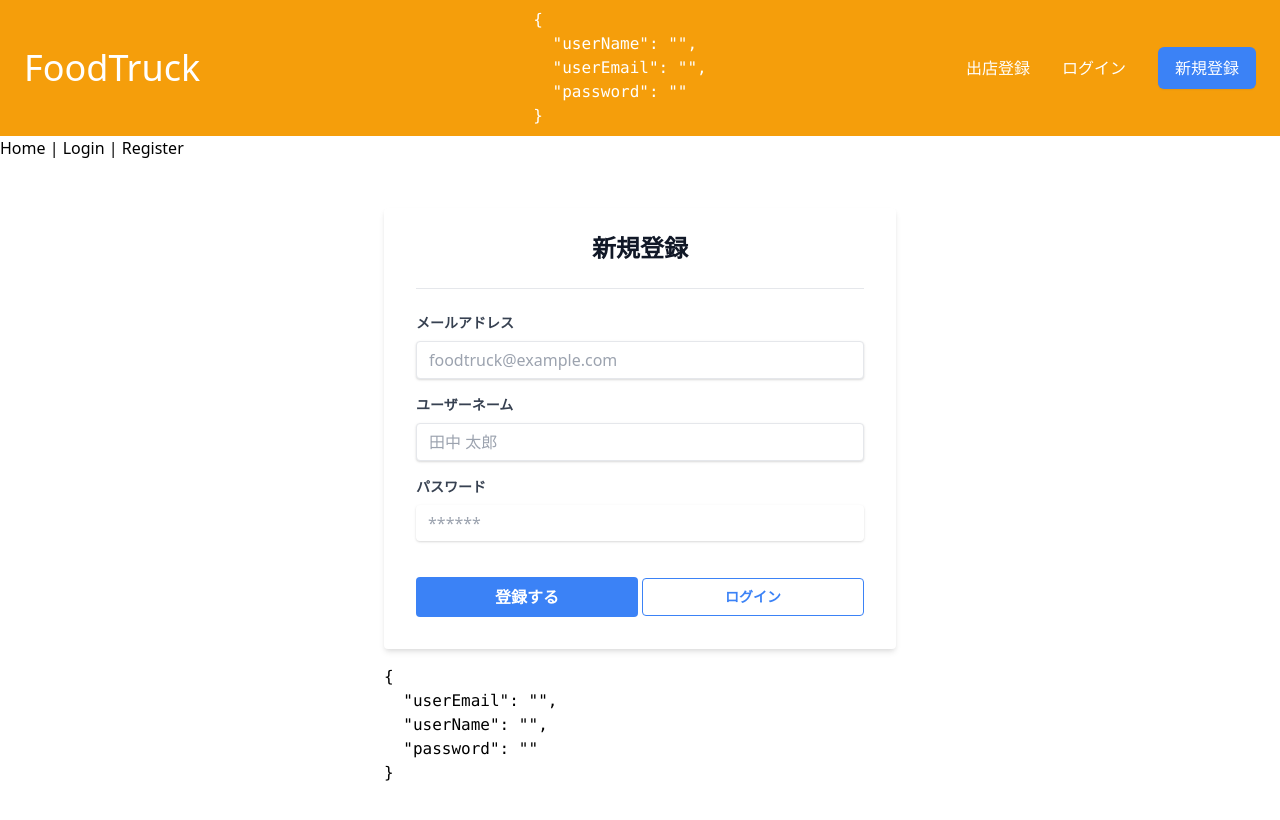
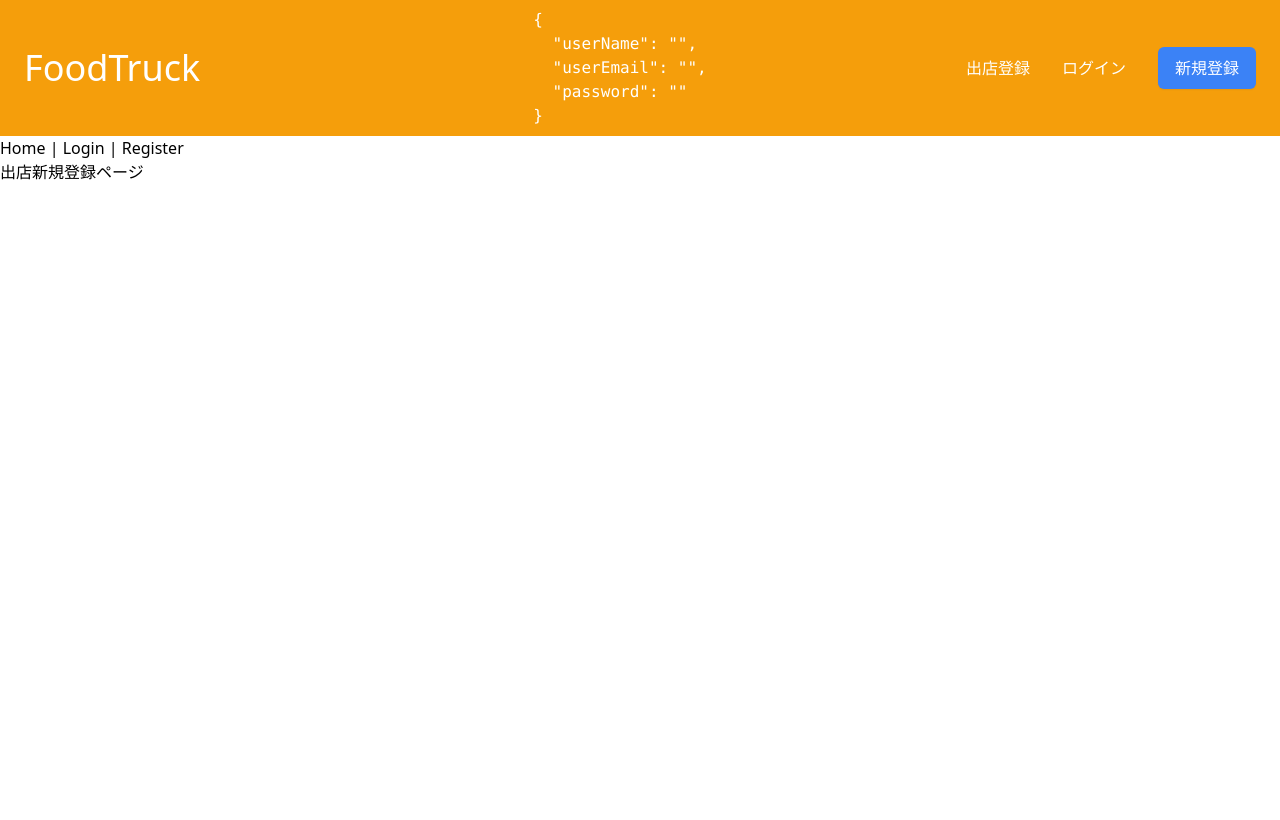
Before and after one commit to Takaharayuuki/FoodTruck, a Vue app in the folder frontend/: page /register in a window 1280 px wide. Shown: the top 820 px of the page. Built offline with nearby package versions, Linux system fonts and the light colour scheme.

Commit message:
出店新規登録ページの作成 #4

```diff
--- a/frontend/src/router/index.ts
+++ b/frontend/src/router/index.ts
@@ -30,6 +30,25 @@ const routes: Array<RouteRecordRaw> = [
         name: "Register",
         component: () => import('../views/Register.vue'),
         meta: { title: '新規登録ページ', desc: '説明' }
+      },
+      {
+        path: "/store",
+        name: "Register",
+        component: () => import('../views/Register.vue'),
+        meta: { title: '新規登録ページ', desc: '説明' }
+      }
+    ]
+  },
+  {
+    path: "/store",
+    name: "CommonLayout",
+    component: () => import('../layouts/common-layout.vue'),
+    children: [
+      {
+        path: "/register",
+        name: "StoreRegister",
+        component: () => import('../views/store/Register.vue'),
+        meta: { title: '出店新規登録ページ', desc: '説明' }
       }
     ]
   }
--- /dev/null
+++ b/frontend/src/views/store/Register.vue
@@ -0,0 +1,11 @@
+<template>
+  <div>出店新規登録ページ</div>
+</template>
+
+<script lang="ts">
+import { defineComponent } from "vue";
+
+export default defineComponent({
+  name: "StoreRegister",
+});
+</script>
```
